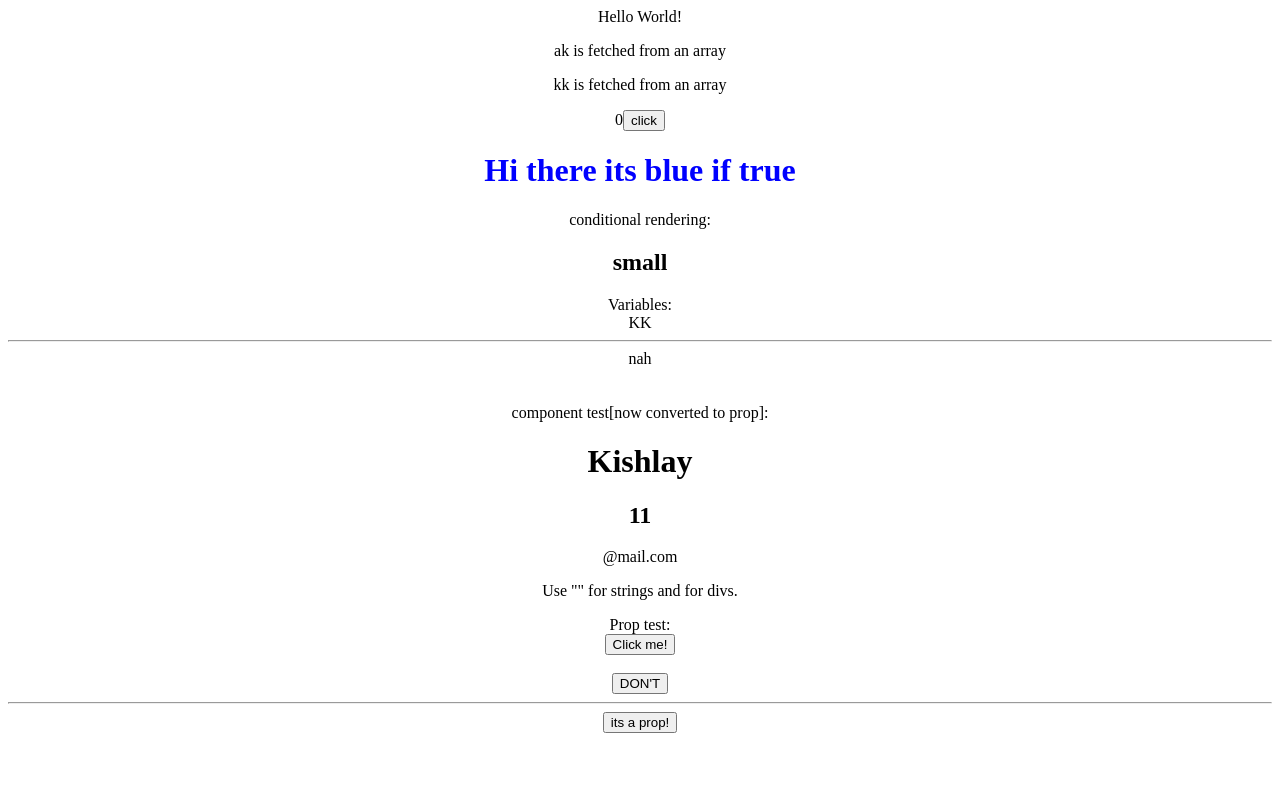
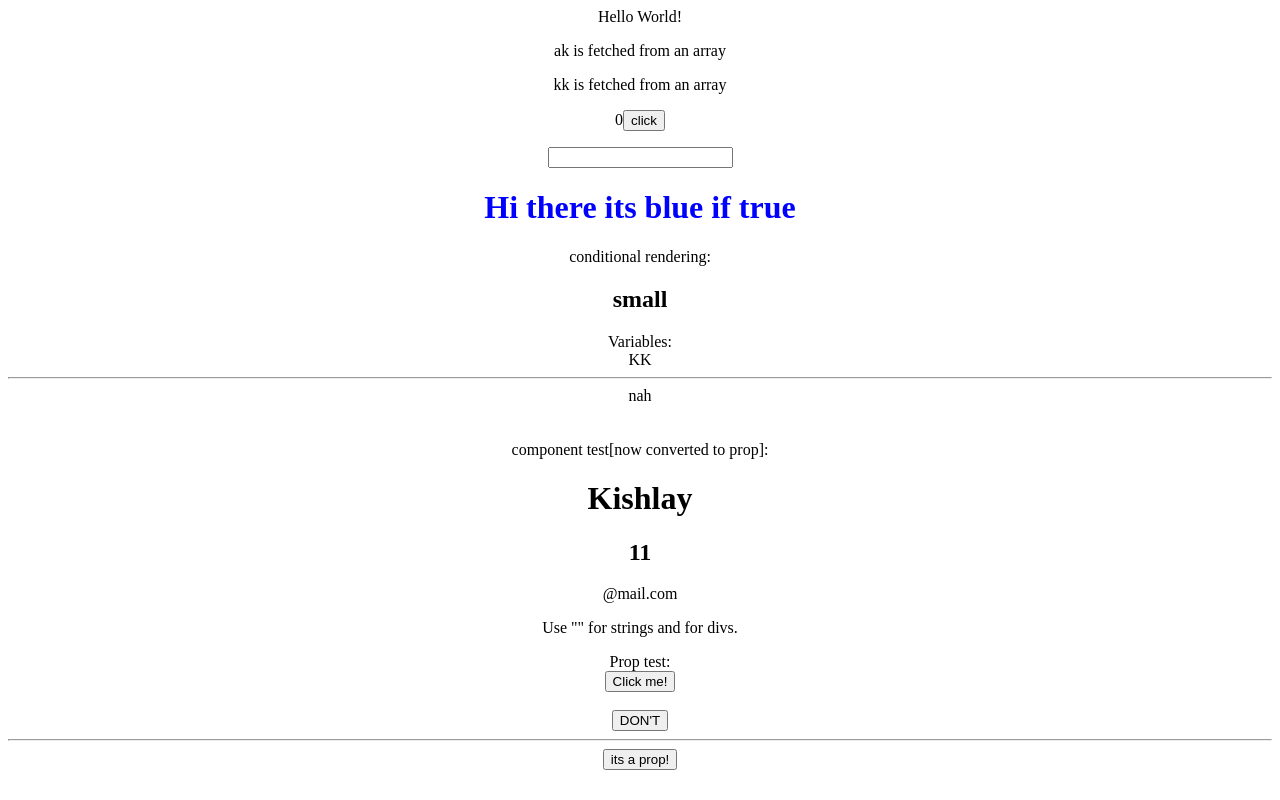
Before and after one commit to Kishlay-notabot/react-dev, a React (Create React App) app: page / in a window 1280 px wide. Built offline with nearby package versions, Linux system fonts and the light colour scheme.

Commit message:
input field live preview working code

```diff
--- a/src/App.js
+++ b/src/App.js
@@ -32,8 +32,13 @@ function App() {
   // here we are using let because const cannot be re assigned but in the video it was running with const
   const isBlue = true;
   const names = ["ak", "bk","kk"];
+  const [inputValue, setIPvalue] = useState("")
+  const handleInputChange = (event) => {
+    setIPvalue(event.target.value)
+  }
   return (
     //51:03
+
     <div className="App">
      Hello World!<br />
      <p>{names[0]} is fetched from an array</p>
@@ -43,7 +48,8 @@ function App() {
     <p>{age}<button onClick={incage}>click</button> </p>
 
     {/* 11/9/23 states and hooks*/}
-
+    <input type='text'onChange={handleInputChange}/><br />
+    {inputValue}
     <h1 style={{color: isBlue? "blue": "red"}}>Hi there its blue if true</h1>
      conditional rendering:
     {age >= 18? <h1>up</h1>: <h2>small</h2>}
```
